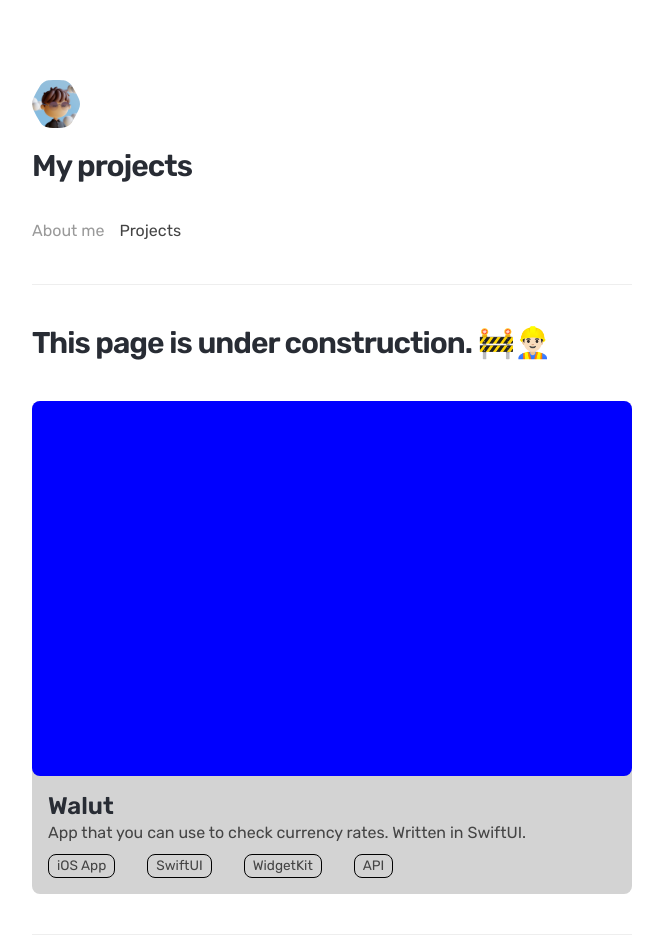
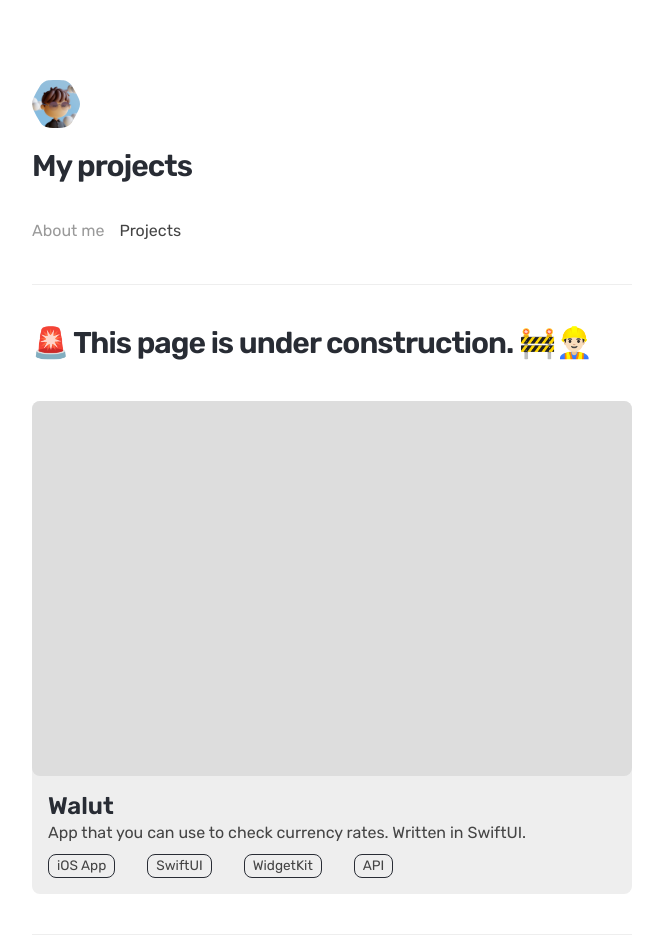
Before and after one commit to mbdjj/website, a Next.js app: page /projects in a window 1280 px wide. Shown: the top 952 px of the page, without its empty margins (308-971 px from the left). Built offline with nearby package versions, Linux system fonts and the light colour scheme.

Commit message:
:lipstick: Add dark mode support to projects site

```diff
--- a/components/Construction/Construction.js
+++ b/components/Construction/Construction.js
@@ -1,5 +1,5 @@
 export default function Construction() {
   return (
-    <h1>This page is under construction. 🚧👷🏻‍♂️</h1>
+    <h1>🚨 This page is under construction. 🚧👷🏻‍♂️</h1>
   );
 }
--- a/styles/Projects.module.css
+++ b/styles/Projects.module.css
@@ -1,6 +1,6 @@
 .project {
   width: 100%;
-  background-color: lightgray;
+  background-color: #eee;
   padding-bottom: 1rem;
   border-radius: 8px;
 }
@@ -8,7 +8,7 @@
 .imageDiv {
   width: 100%;
   aspect-ratio: 16/10;
-  background-color: blue;
+  background-color: #ddd;
   border-radius: 8px;
   margin-bottom: 1rem;
 }
@@ -27,6 +27,20 @@
 p.tag {
   border-radius: 8px;
   padding: 0 8px;
-  border: 1px solid black;
+  border: 1px solid #282C34;
   font-size: 0.85rem;
 }
+
+@media (prefers-color-scheme: dark) {
+  .project {
+    background-color: #282828;
+  }
+
+  .imageDiv {
+    background-color: #333;
+  }
+
+  p.tag {
+    border-color: #d5dae5;
+  }
+}
```
